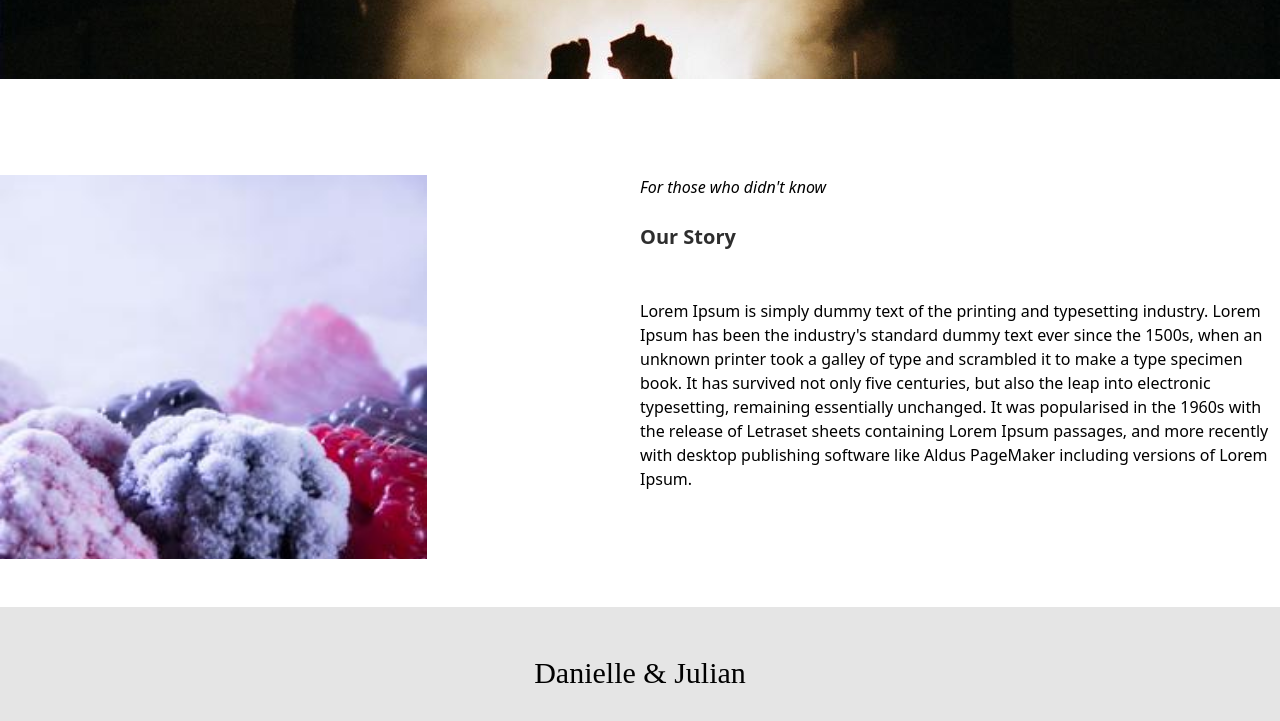
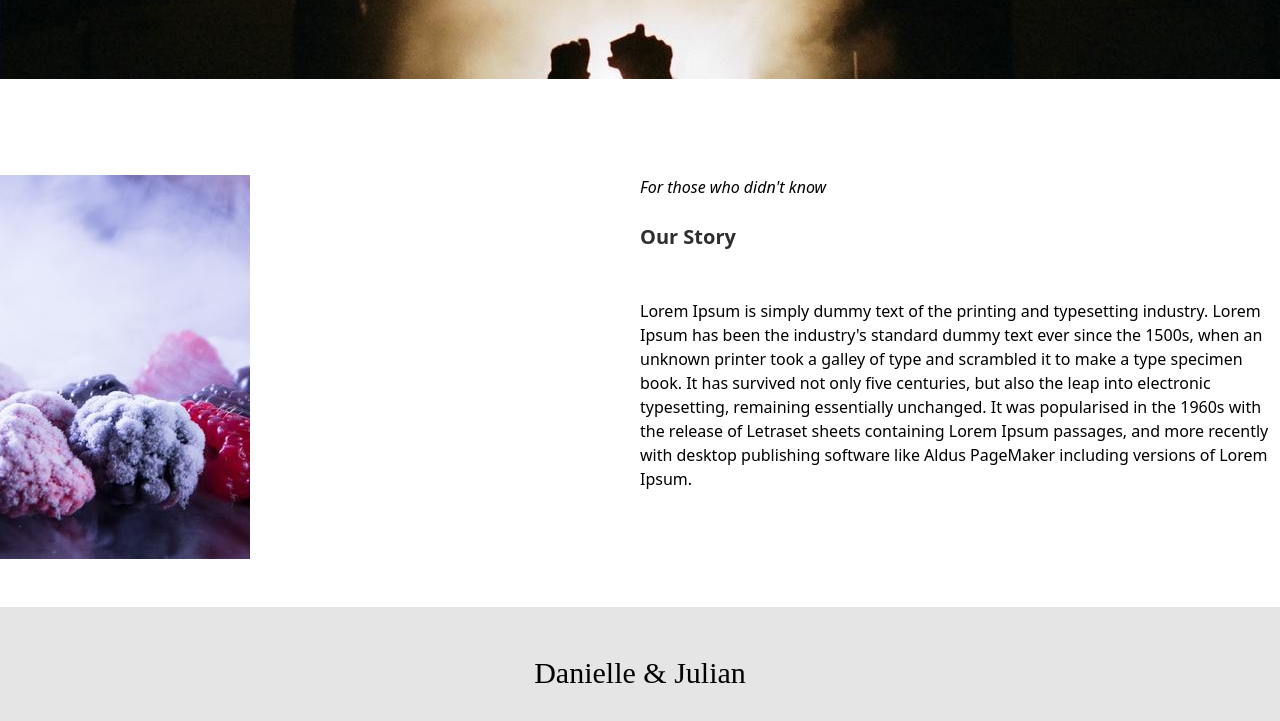
Before and after one commit to vilaj46/gatsby-wedding, a Gatsby site: page / in a window 1280 px wide. Shown: the part 529-1250 px from the top of the page. Built offline with nearby package versions, Linux system fonts and the light colour scheme; Gatsby itself is replaced by a stand-in of ours.

Commit message:
Changede Img to StaticImage on the landing page.

```diff
--- a/src/components/mainPage/MainImage.js
+++ b/src/components/mainPage/MainImage.js
@@ -1,5 +1,6 @@
 import React from "react";
-import Img from "gatsby-image"
+// import Img from "gatsby-image"
+import { StaticImage } from "gatsby-plugin-image";
 
 import data from "../../data"
 
@@ -14,7 +15,7 @@ export default function MainImage({ image }) {
                 </p>
             </div>
             <div className="z-0">
-                <Img fluid={image.childImageSharp.fluid} />
+                <StaticImage src="../../images/main.jpg" alt="Danielle and Julian are in LOVE!" />
             </div>
         </div>
     )
--- a/src/components/mainPage/OurStory.js
+++ b/src/components/mainPage/OurStory.js
@@ -1,5 +1,5 @@
 import React from "react";
-import Img from "gatsby-image";
+import { StaticImage } from "gatsby-plugin-image";
 
 import data from "../../data";
 
@@ -7,13 +7,11 @@ export default function OurStory({ image }) {
   const { ourStory } = data;
   return (
     <section className="mt-24 flex justify-between max-h-96 overflow-hidden">
-      <SideImage image={image} />
+      <SideImage />
       <div className="w-2/4">
         <p className="italic">For those who didn't know</p>
         <br />
-        <p className="text-xl font-bold offBlack">
-          Our Story
-        </p>
+        <p className="text-xl font-bold offBlack">Our Story</p>
         <br />
         <br />
         <p>{ourStory}</p>
@@ -22,10 +20,6 @@ export default function OurStory({ image }) {
   );
 }
 
-function SideImage({ image }) {
-  return (
-    <div className="w-1/3 max-h-96">
-      <Img fluid={image.childImageSharp.fluid} className="max-h-96" />
-    </div>
-  );
+function SideImage() {
+  return <StaticImage src="../../images/ourStoryImage.jpg" alt="Our Story <<Insert Cute Image Here>>"/>
 }
--- a/src/data/index.js
+++ b/src/data/index.js
@@ -1,6 +1,9 @@
 import church from "../images/icons/church.svg";
 import cracker from "../images/icons/cracker.svg";
 import heart from "../images/icons/heart.svg";
+
+import main from "../images/main.jpg";
+import ourStoryImage from "../images/ourStoryImage.jpg";
 
 export default {
   bride: {
--- a/src/pages/index.js
+++ b/src/pages/index.js
@@ -41,13 +41,6 @@ export const query = graphql`
         }
       }
     }
-    ourStoryImage: file(relativePath: { regex: "/ourStory.jpg/" }) {
-      childImageSharp {
-        fluid(maxWidth: 250, maxHeight: 400, quality: 100) {
-          ...GatsbyImageSharpFluid
-        }
-      }
-    }
   }
 `;
 
```
Also changed, not shown: src/images/ourStoryImage.jpg (renamed from src/images/ourStory.jpg).
